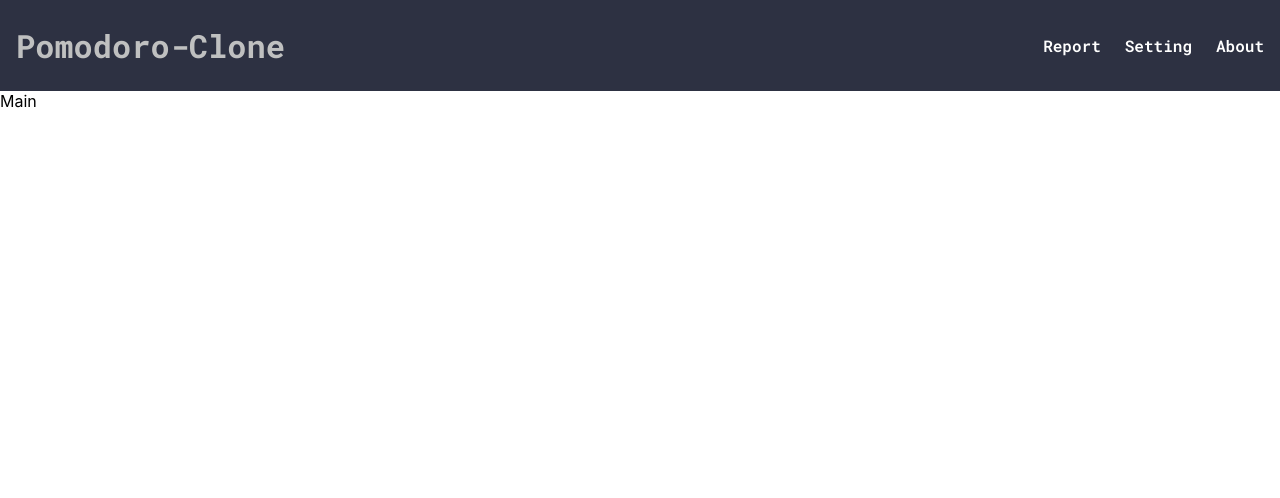
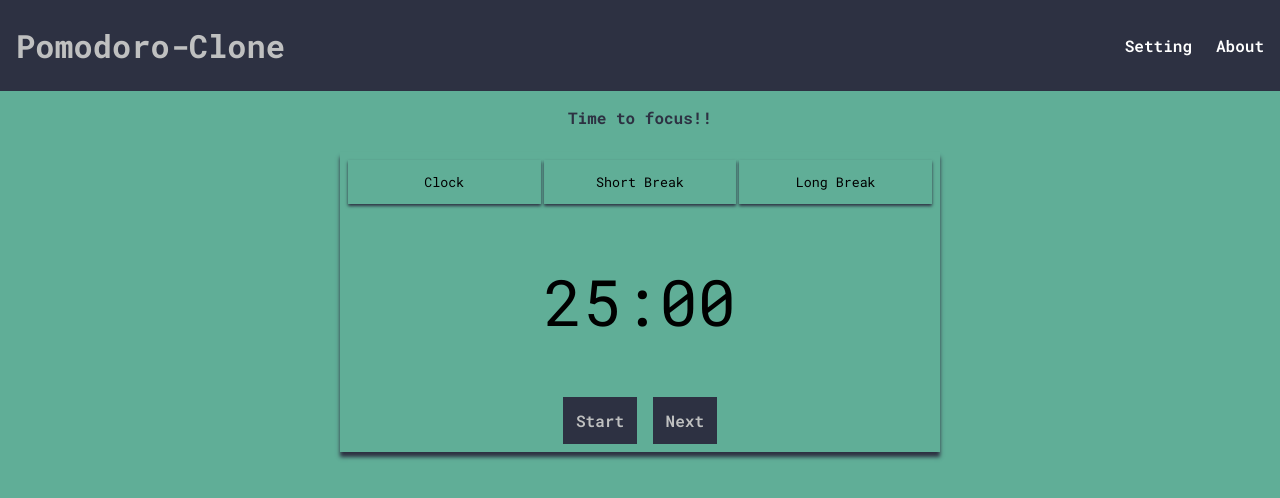
Before and after one commit to uttamakwana/Pomodoro, a React (Create React App) app: page / in a window 1280 px wide. Shown: the top 498 px of the page. Built offline with nearby package versions, Linux system fonts and the light colour scheme; a web font is replaced by a local one.

Commit message:
Clock is working properly.

```diff
--- a/src/components/Header/Header.jsx
+++ b/src/components/Header/Header.jsx
@@ -11,7 +11,6 @@ function Header() {
             </div>
             <div className="nav-links">
                 <ul>
-                    <li>Report</li>
                     <li>Setting</li>
                     <li>About</li>
                 </ul>
--- a/src/components/Main/Main.jsx
+++ b/src/components/Main/Main.jsx
@@ -1,9 +1,263 @@
-import React from 'react'
+import React, { useContext, useRef, useState } from "react";
+import "./main.css";
+import { AppContext } from "../../pages/Home";
 
 function Main() {
+  let pauseBtnRef = useRef();
+  let startBtnRef = useRef();
+  let timeRef = useRef();
+  let minuteRef = useRef();
+  let secondsRef = useRef();
+  let btnRef = useRef();
+  let shortBreakBtn = useRef();
+  let minuteShortBreakRef = useRef();
+  let secondsShortBreakRef = useRef();
+
+  const {
+    clock,
+    setClock,
+    shortBreakDiv,
+    setShortBreakDiv,
+    longBreakDiv,
+    setLongBreakDiv,
+    pause,
+    setPause,
+  } = useContext(AppContext);
+
+  let [stopClock, setStopClock] = useState(false);
+
+  let minute = 25;
+  let seconds = 60;
+  let countInterval;
+  let countIntervalForShortBreak;
+
+  function countDown() {
+    console.log("stopclock", stopClock);
+    if (stopClock) {
+      return clearInterval(countInterval);
+    }
+    if (minute == 25 && seconds == 60) {
+      minute = minute - 1;
+      minuteRef.current.innerHTML = minute;
+      secondsRef.current.innerHTML = seconds - 1;
+    }
+    if (minute == 0 && seconds == 0) {
+      minute = 25;
+      seconds = 60;
+      minuteRef.current.innerHTML = 25;
+      secondsRef.current.innerHTML = `0${seconds - seconds}`;
+      setPause(!pause);
+      return clearInterval(countInterval);
+    }
+    if (seconds > 0) {
+      seconds -= 1;
+      if (seconds < 10) {
+        secondsRef.current.innerHTML = `0${seconds}`;
+      } else {
+        secondsRef.current.innerHTML = seconds;
+      }
+    } else {
+      minute = minute - 1;
+      minuteRef.current.innerHTML = minute;
+      seconds = 60;
+    }
+  }
+
+  function startClock() {
+    if (btnRef.current.innerHTML === "Pause") {
+      btnRef.current.innerHTML = "Start";
+      return clearInterval(countInterval);
+    }
+    // console.log(pauseBtnRef.current.value);
+    // console.log(startBtnRef);
+    // console.log(timeRef);
+    // console.log(timeRef.current.innerHTML);
+    // console.log(startBtnRef.current.innerHTML);
+    // console.log("first");
+    else {
+      btnRef.current.innerHTML = "Pause";
+      countInterval = setInterval(countDown, 10);
+    }
+  }
+
+  function shortBreakCountDown() {
+    if (minute === 0 && seconds === 0) {
+      minute = 5;
+      seconds = 60;
+      shortBreakBtn.current.value = "Start";
+      minuteShortBreakRef.current.innerHTML = minute;
+      secondsShortBreakRef.current.innerHTML = `0${seconds - seconds}`;
+      return clearInterval(countIntervalForShortBreak);
+    }
+    if (minute === 5 && seconds == 60) {
+      minute = minute - 1;
+      minuteShortBreakRef.current.innerHTML = minute;
+      secondsShortBreakRef.current.innerHTML = seconds;
+    }
+    if (seconds > 0) {
+      seconds -= 1;
+      if (seconds < 10) {
+        secondsShortBreakRef.current.innerHTML = `0${seconds}`;
+      } else {
+        secondsShortBreakRef.current.innerHTML = seconds;
+      }
+    } else {
+      minute = minute - 1;
+      minuteShortBreakRef.current.innerHTML = minute;
+      seconds = 60;
+    }
+  }
+
+  function shortBreak() {
+    if (shortBreakBtn.current.innerHTML === "Pause") {
+      shortBreakBtn.current.innerHTML = "Start";
+      return clearInterval(countIntervalForShortBreak);
+    } else {
+      shortBreakBtn.current.innerHTML = "Pause";
+      minute = 5;
+      countIntervalForShortBreak = setInterval(shortBreakCountDown, 1000);
+    }
+  }
+
   return (
-    <div>Main</div>
-  )
+    <>
+      <main id="main">
+        <p id="main-text">
+          <strong ref={timeRef} value="Hello there!">
+            Time to focus!!
+          </strong>
+        </p>
+        <div id="clock">
+          <div id="clock-box">
+            <div className="clock-box-nav">
+              <button
+                onClick={() => {
+                  setClock(true);
+                  setShortBreakDiv(false);
+                  setLongBreakDiv(false);
+                  document.getElementById("main").style.backgroundColor =
+                    "#60ae97";
+                }}
+              >
+                Clock
+              </button>
+              <button
+                onClick={() => {
+                  setShortBreakDiv(true);
+                  setClock(false);
+                  setLongBreakDiv(false);
+                  document.getElementById("main").style.backgroundColor =
+                    "#bfc0c0";
+                }}
+              >
+                Short Break
+              </button>
+              <button
+                onClick={() => {
+                  setLongBreakDiv(true);
+                  setClock(false);
+                  setShortBreakDiv(false);
+                  document.getElementById("main").style.backgroundColor =
+                    "#4f5d75";
+                }}
+              >
+                Long Break
+              </button>
+            </div>
+            <div className="timer">
+              {clock && (
+                <div className="clock">
+                  <span id="minute-clock" value="25" ref={minuteRef}>
+                    25
+                  </span>
+                  :
+                  <span id="seconds-clock" value="00" ref={secondsRef}>
+                    00
+                  </span>
+                </div>
+              )}
+              {shortBreakDiv && (
+                <div className="short-break">
+                  <span
+                    id="minute-short-break"
+                    value="05"
+                    ref={minuteShortBreakRef}
+                  >
+                    05
+                  </span>
+                  :
+                  <span
+                    id="seconds-short-break"
+                    value="00"
+                    ref={secondsShortBreakRef}
+                  >
+                    00
+                  </span>
+                </div>
+              )}
+              {longBreakDiv && <div className="long-break">15:00</div>}
+            </div>
+            <div className="submitBtns">
+              {/* {pause ? (
+                <button
+                  id="pauseBtn"
+                  value="Pause"
+                  onClick={() => {
+                    clearInterval(countInterval);
+                    setPause(!pause);
+                    setStopClock(true);
+                  }}
+                  ref={pauseBtnRef}
+                >
+                  Pause
+                </button>
+              ) : (
+                <button
+                  id="startBtn"
+                  value="Start"
+                  ref={startBtnRef}
+                  onClick={() => {
+                    setStopClock(false);
+                    startClock();
+                    setPause(!pause);
+                  }}
+                >
+                  Start
+                </button>
+              )} */}
+              {clock && (
+                <button
+                  ref={btnRef}
+                  id="submitBtn"
+                  value="Start"
+                  onClick={() => {
+                    startClock();
+                  }}
+                >
+                  Start
+                </button>
+              )}
+              <button
+                ref={shortBreakBtn}
+                value="Start"
+                onClick={() => {
+                  shortBreak();
+                  setClock(false);
+                  setShortBreakDiv(true);
+                  setLongBreakDiv(false);
+                  document.getElementById("main").style.backgroundColor =
+                    "#bfc0c0";
+                }}
+              >
+                {shortBreakDiv ? "Start" : "Next"}
+              </button>
+              {/* {stopClock ? <strong>Next</strong> : ""} */}
+            </div>
+          </div>
+        </div>
+      </main>
+    </>
+  );
 }
 
-export default Main
+export default Main;
--- /dev/null
+++ b/src/components/Main/main.css
@@ -0,0 +1,69 @@
+#main{
+    background-color: var(--secondary-bg-color);
+    height: calc(100vh - 91px);
+    padding: 1rem;
+    transition: all 1.8s ease;
+}
+
+#main-text{
+    text-align: center;
+    margin-bottom: 1.5rem;
+    color: var(--primary-bg-color);
+    font-family: var(--text-fonts);
+
+}
+
+#clock{
+    display: flex;
+    justify-content: center;
+}
+
+#clock-box{
+    height: 300px;
+    width: 600px;
+    padding: 0.5rem;
+    box-shadow: 0 5px 4px var(--primary-bg-color);
+    display: flex;
+    flex-direction: column;
+    justify-content: space-between;
+}
+
+.clock-box-nav{
+    display: flex;
+    justify-content: space-between;
+}
+
+.clock-box-nav button{
+    width: 33%;
+    padding: 0.8rem;
+    background-color: transparent;
+    border: none;
+    outline: none;
+    box-shadow: 0 2px 3px var(--primary-bg-color);
+    font-family: var(--text-fonts);
+}
+
+.timer{
+    font-family: var(--text-fonts);
+    display: flex;
+    align-items: center;
+    justify-content: center;
+    font-size: 4rem;
+}
+
+.submitBtns{
+    display: flex;
+    align-items: center;
+    justify-content: center;
+    gap: 1rem;
+}
+
+.submitBtns button{
+    padding: .8rem;
+    border: none;
+    font-size: 1rem;
+    font-family: var(--text-fonts);
+    background-color: var(--primary-bg-color);
+    color: var(--primary-text-color);
+    font-weight: 600;
+}
--- a/src/index.css
+++ b/src/index.css
@@ -1,29 +1,30 @@
-@import url('https://fonts.googleapis.com/css2?family=Comme:wght@100;400;600;700;800;900&family=Inter:wght@100;200;300;400;500;600;700;800;900&family=Lato:ital,wght@0,100;0,300;0,700;0,900;1,100;1,400;1,700;1,900&family=Montserrat:ital,wght@0,200;0,300;0,500;0,600;0,700;0,800;1,200;1,300;1,500;1,800;1,900&family=Poppins:ital,wght@0,100;0,200;0,300;0,400;0,500;0,600;0,700;0,800;0,900;1,100;1,200;1,300;1,400;1,500;1,600;1,700;1,800;1,900&family=Roboto+Mono:ital,wght@0,100;0,200;0,300;0,400;0,500;0,600;0,700;1,100;1,200;1,300;1,400;1,500;1,600;1,700&family=Roboto:ital,wght@0,100;0,300;0,400;0,500;0,700;0,900;1,100;1,300;1,400;1,500;1,700;1,900&family=Schibsted+Grotesk:ital,wght@0,400;0,500;0,600;0,700;0,800;0,900;1,400;1,500;1,600;1,800;1,900&family=Tilt+Neon&family=Ubuntu:ital,wght@0,300;0,400;0,500;0,700;1,300;1,400;1,500;1,700&display=swap');
+@import url("https://fonts.googleapis.com/css2?family=Comme:wght@100;400;600;700;800;900&family=Inter:wght@100;200;300;400;500;600;700;800;900&family=Lato:ital,wght@0,100;0,300;0,700;0,900;1,100;1,400;1,700;1,900&family=Montserrat:ital,wght@0,200;0,300;0,500;0,600;0,700;0,800;1,200;1,300;1,500;1,800;1,900&family=Poppins:ital,wght@0,100;0,200;0,300;0,400;0,500;0,600;0,700;0,800;0,900;1,100;1,200;1,300;1,400;1,500;1,600;1,700;1,800;1,900&family=Roboto+Mono:ital,wght@0,100;0,200;0,300;0,400;0,500;0,600;0,700;1,100;1,200;1,300;1,400;1,500;1,600;1,700&family=Roboto:ital,wght@0,100;0,300;0,400;0,500;0,700;0,900;1,100;1,300;1,400;1,500;1,700;1,900&family=Schibsted+Grotesk:ital,wght@0,400;0,500;0,600;0,700;0,800;0,900;1,400;1,500;1,600;1,800;1,900&family=Tilt+Neon&family=Ubuntu:ital,wght@0,300;0,400;0,500;0,700;1,300;1,400;1,500;1,700&display=swap");
 
-*{
+* {
   margin: 0;
   padding: 0;
   box-sizing: border-box;
 }
 
 body {
-  font-family: -apple-system, BlinkMacSystemFont, 'Segoe UI', 'Roboto', 'Oxygen',
-    'Ubuntu', 'Cantarell', 'Fira Sans', 'Droid Sans', 'Helvetica Neue',
+  font-family: -apple-system, BlinkMacSystemFont, "Segoe UI", "Roboto", "Oxygen",
+    "Ubuntu", "Cantarell", "Fira Sans", "Droid Sans", "Helvetica Neue",
     sans-serif;
   -webkit-font-smoothing: antialiased;
   -moz-osx-font-smoothing: grayscale;
 }
 
 /* All the fonts family */
-:root{
-  --primary-fonts : 'Poppins', sans-serif;
-  --secondary-fonts: 'Roboto', sans-serif;
-  --text-fonts: 'Roboto Mono', sans-serif;
+:root {
+  --primary-fonts: "Poppins", sans-serif;
+  --secondary-fonts: "Roboto", sans-serif;
+  --text-fonts: "Roboto Mono", sans-serif;
 }
 /* All the color code will be here */
 
-:root{
-  --primary-bg-color : #2d3142;
-  --primary-text-color : #bfc0c0;
-  --secondary-text-color: #ef8354;
+:root {
+  --primary-bg-color: #2d3142;
+  --primary-text-color: #bfc0c0;
+  --secondary-bg-color: #60ae97;
+  --secondary-text-color: #4f5d75;
 }
--- a/src/pages/Home.jsx
+++ b/src/pages/Home.jsx
@@ -1,10 +1,32 @@
-import React from 'react';
-import Header from '../components/Header/Header';
-import Main from '../components/Main/Main';
+import React, { createContext, useState } from "react";
+import Header from "../components/Header/Header";
+import Main from "../components/Main/Main";
+
+export const AppContext = createContext(null);
 
 function Home() {
+  const [clock, setClock] = useState(true);
+  const [shortBreakDiv, setShortBreakDiv] = useState(false);
+  const [longBreakDiv, setLongBreakDiv] = useState(false);
+  const [btnText, setBtnText] = useState(true);
+  const [pause, setPause] = useState(false);
+
   return (
-    <main id="home">
+    <AppContext.Provider
+      value={{
+        clock,
+        setClock,
+        shortBreakDiv,
+        setShortBreakDiv,
+        longBreakDiv,
+        setLongBreakDiv,
+        btnText,
+        setBtnText,
+        pause,
+        setPause
+      }}
+    >
+      <main id="home" style={{ height: "100vh" }}>
         {/* Two different components
         1. Header 👉 Where all the navigation lies
         2. Main 👉 Where all the main part of pomodoro lies
@@ -16,8 +38,9 @@ function Home() {
         {/* Main Component - Start */}
         <Main />
         {/* Main Component - End */}
-    </main>
-  )
+      </main>
+    </AppContext.Provider>
+  );
 }
 
-export default Home
+export default Home;
```
